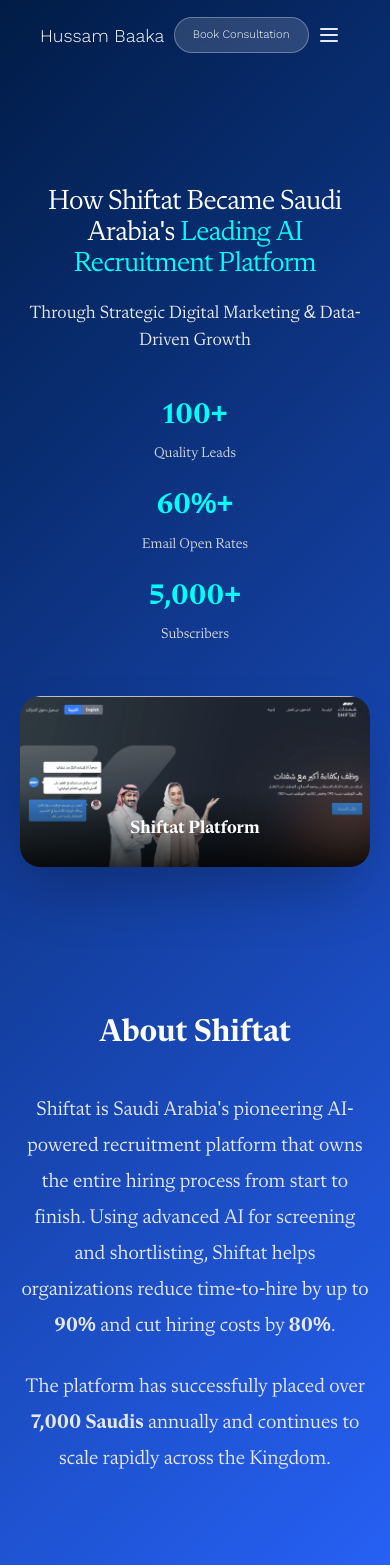
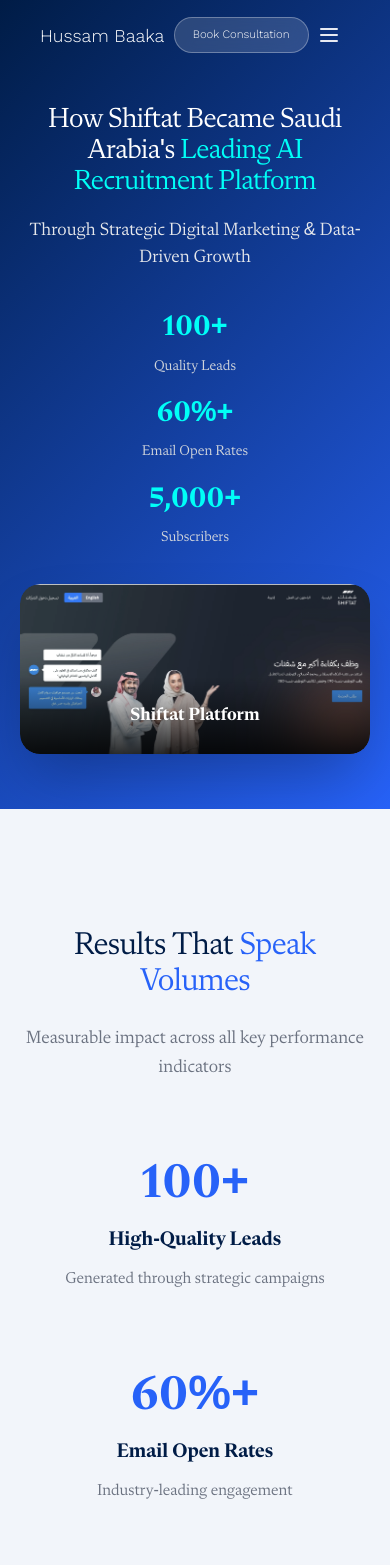
Before and after one commit to SystemSaura/hussam-portfolio, a Next.js app: page /shiftat in a window 390 px wide. Shown: the top 1565 px of the page. Built offline with nearby package versions, Linux system fonts and the light colour scheme.

Commit message:
caseStudyPage.tsx, caseStudyPage.module.css: removed About Shiftat and Impact sections, optimized hero spacing to eliminate excessive whitespace in case study page

```diff
--- a/src/caseStudyPage/caseStudyPage.module.css
+++ b/src/caseStudyPage/caseStudyPage.module.css
@@ -83,22 +83,22 @@
   border-color: rgba(255, 255, 255, 0.5);
 }
 
-/* Unified Background Container for Header + Hero + About */
+/* Unified Background Container for Header + Hero */
 .unifiedBackgroundContainer {
   background: linear-gradient(135deg, #001C46 0%, #2762F8 100%);
-  min-height: 100vh;
+  min-height: 90vh;
   position: relative;
 }
 
-/* Hero Section - Updated without background */
+/* Hero Section - Optimized spacing */
 .hero {
-  min-height: 100vh;
+  min-height: calc(90vh - 70px);
   display: flex;
   align-items: center;
   justify-content: center;
   color: white;
   position: relative;
-  padding-top: 70px;
+  padding: 40px 0 60px 0;
 }
 
 .heroContainer {
@@ -111,7 +111,7 @@
 .heroContent {
   display: grid;
   grid-template-columns: 1fr 1fr;
-  gap: 60px;
+  gap: 40px;
   align-items: center;
   justify-content: center;
 }
@@ -140,14 +140,14 @@
   font-family: 'Flecha S', sans-serif;
   font-size: 18px;
   color: #E5E7EB;
-  margin-bottom: 40px;
+  margin-bottom: 35px;
   line-height: 1.5;
 }
 
 .heroStats {
   display: grid;
   grid-template-columns: repeat(3, 1fr);
-  gap: 30px;
+  gap: 25px;
 }
 
 .stat {
@@ -216,40 +216,6 @@
 .centeredTextContent {
   text-align: center;
   margin-bottom: 60px;
-}
-
-/* About Section - Updated without background, with white text */
-.about {
-  padding: 100px 0;
-  color: white;
-}
-
-.aboutGridCentered {
-  display: flex;
-  justify-content: center;
-  align-items: center;
-}
-
-.aboutContentCentered {
-  max-width: 900px;
-  text-align: center;
-}
-
-.sectionTitle {
-  font-family: 'Flecha S', sans-serif;
-  font-size: 3rem;
-  font-weight: bold;
-  color: white;
-  margin-bottom: 40px;
-  line-height: 1.2;
-}
-
-.aboutText {
-  font-family: 'Flecha S', sans-serif;
-  font-size: 1.25rem;
-  line-height: 1.8;
-  color: #E5E7EB;
-  margin-bottom: 25px;
 }
 
 /* White sections start here */
@@ -382,6 +348,15 @@
 
 .challengeContent {
   max-width: 700px;
+}
+
+.sectionTitle {
+  font-family: 'Flecha S', sans-serif;
+  font-size: 3rem;
+  font-weight: bold;
+  color: #001C46;
+  margin-bottom: 40px;
+  line-height: 1.2;
 }
 
 .challengeText {
@@ -596,44 +571,6 @@
   line-height: 1.6;
 }
 
-/* Impact Section */
-.impact {
-  padding: 100px 0;
-  background: white;
-}
-
-.impactContent {
-  max-width: 900px;
-  margin: 0 auto;
-  text-align: center;
-}
-
-.impactText {
-  font-family: 'Flecha S', sans-serif;
-  font-size: 1.25rem;
-  line-height: 1.8;
-  color: #4B5563;
-  margin-bottom: 35px;
-}
-
-.impactTags {
-  display: flex;
-  justify-content: center;
-  gap: 25px;
-  flex-wrap: wrap;
-  margin-top: 50px;
-}
-
-.impactTag {
-  background: #10B981;
-  color: white;
-  padding: 15px 30px;
-  border-radius: 25px;
-  font-family: 'Flecha S', sans-serif;
-  font-weight: 600;
-  font-size: 1rem;
-}
-
 /* Testimonial */
 .testimonial {
   padding: 100px 0;
@@ -750,11 +687,6 @@
   box-shadow: 0 15px 35px rgba(0, 0, 0, 0.2);
 }
 
-/* Section title for white sections */
-.whiteSectionContainer .sectionTitle {
-  color: #001C46;
-}
-
 /* Mobile responsive for header navigation */
 @media (max-width: 768px) {
   .navContainer {
@@ -762,18 +694,18 @@
   }
 
   .hero {
-    min-height: 100vh;
-    padding-top: 70px;
+    min-height: calc(90vh - 70px);
+    padding: 30px 0 50px 0;
   }
 
   .heroContent {
     justify-content: center;
-    padding: 40px 0;
+    padding: 20px 0;
   }
 
   .heroStats {
     grid-template-columns: 1fr;
-    gap: 25px;
+    gap: 20px;
   }
 
   .heroTitle {
@@ -814,11 +746,6 @@
     font-size: 2.25rem;
   }
 
-  .impactTags {
-    flex-direction: column;
-    align-items: center;
-  }
-
   .socialContent {
     padding: 30px;
   }
@@ -830,13 +757,13 @@
 
 @media (max-width: 1024px) {
   .hero {
-    min-height: 100vh;
-    padding-top: 70px;
+    min-height: calc(90vh - 70px);
+    padding: 30px 0 50px 0;
   }
 
   .heroContent {
     grid-template-columns: 1fr;
-    gap: 50px;
+    gap: 35px;
     text-align: center;
     justify-content: center;
   }
@@ -895,13 +822,13 @@
 
 @media (max-width: 480px) {
   .hero {
-    min-height: 100vh;
-    padding-top: 70px;
+    min-height: calc(90vh - 70px);
+    padding: 20px 0 40px 0;
   }
 
   .heroContent {
     justify-content: center;
-    padding: 30px 0;
+    padding: 15px 0;
   }
 
   .heroTitle {
@@ -950,7 +877,7 @@
   }
 
   .heroStats {
-    gap: 20px;
+    gap: 15px;
   }
 
   .statNumber {
--- a/src/caseStudyPage/caseStudyPage.tsx
+++ b/src/caseStudyPage/caseStudyPage.tsx
@@ -19,7 +19,7 @@
 export default function CaseStudyDetail({ onNavigate }: CaseStudyDetailProps) {
   return (
     <div className={styles.detailContainer}>
-      {/* Unified Background Container for Header + Hero + About */}
+      {/* Unified Background Container for Header + Hero */}
       <div className={styles.unifiedBackgroundContainer}>
         {/* Header Navigation - Merged from shiftatHeader */}
         <header className={styles.navComponent}>
@@ -96,23 +96,6 @@
                     <span className={styles.overlayText}>Shiftat Platform</span>
                   </div>
                 </div>
-              </div>
-            </div>
-          </div>
-        </section>
-
-        {/* About Shiftat - Now part of unified background */}
-        <section className={styles.about}>
-          <div className={styles.container}>
-            <div className={styles.aboutGridCentered}>
-              <div className={styles.aboutContentCentered}>
-                <h2 className={styles.sectionTitle}>About Shiftat</h2>
-                <p className={styles.aboutText}>
-                  Shiftat is Saudi Arabia's pioneering AI-powered recruitment platform that owns the entire hiring process from start to finish. Using advanced AI for screening and shortlisting, Shiftat helps organizations reduce time-to-hire by up to <strong>90%</strong> and cut hiring costs by <strong>80%</strong>.
-                </p>
-                <p className={styles.aboutText}>
-                  The platform has successfully placed over <strong>7,000 Saudis</strong> annually and continues to scale rapidly across the Kingdom.
-                </p>
               </div>
             </div>
           </div>
@@ -297,28 +280,6 @@
             </div>
           </div>
         </section>
-
-        {/* Impact Section - Centered */}
-        <section className={styles.impact}>
-          <div className={styles.container}>
-            <div className={styles.centeredTextContent}>
-              <h2 className={styles.sectionTitle}>The Transformative Impact</h2>
-            </div>
-            <div className={styles.impactContent}>
-              <p className={styles.impactText}>
-                By focusing on Shiftat's core value propositions—reducing hiring costs by <strong>80%</strong> and cutting time-to-hire by <strong>90%</strong>—we created messaging that resonated with business owners' deepest pain points. Our innovative "Interest Stage" approach allowed us to reach prospects before they even realized they needed recruitment solutions, creating a pipeline that continuously nurtures over <strong>1 million potential customers</strong>.
-              </p>
-              <p className={styles.impactText}>
-                The result: Shiftat transformed from a startup to Saudi Arabia's leading AI recruitment platform, with a robust digital presence that drives consistent, qualified leads and positions them as the go-to solution for modern recruitment challenges.
-              </p>
-              <div className={styles.impactTags}>
-                <span className={styles.impactTag}>Market Leadership</span>
-                <span className={styles.impactTag}>Brand Authority</span>
-                <span className={styles.impactTag}>Sustainable Growth</span>
-              </div>
-            </div>
-          </div>
-        </section>
       </div>
 
       {/* Testimonial */}
```
